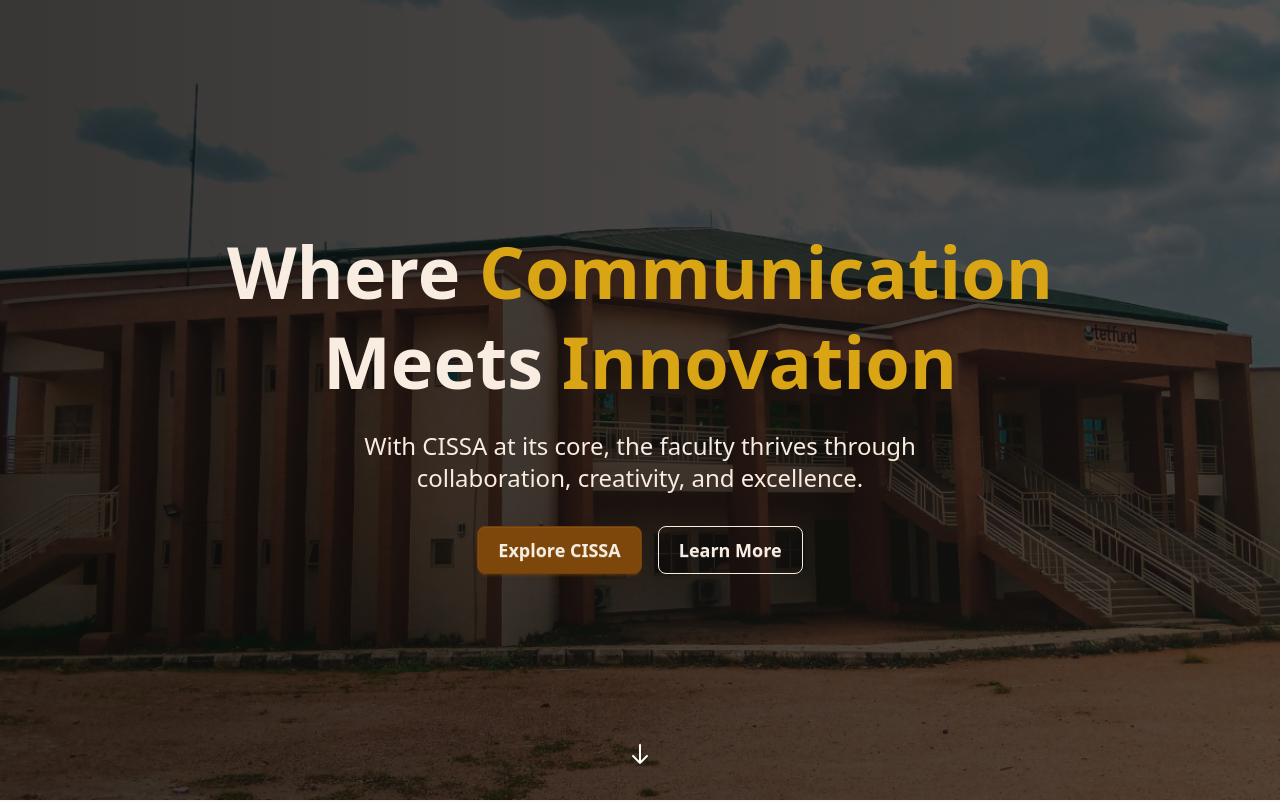
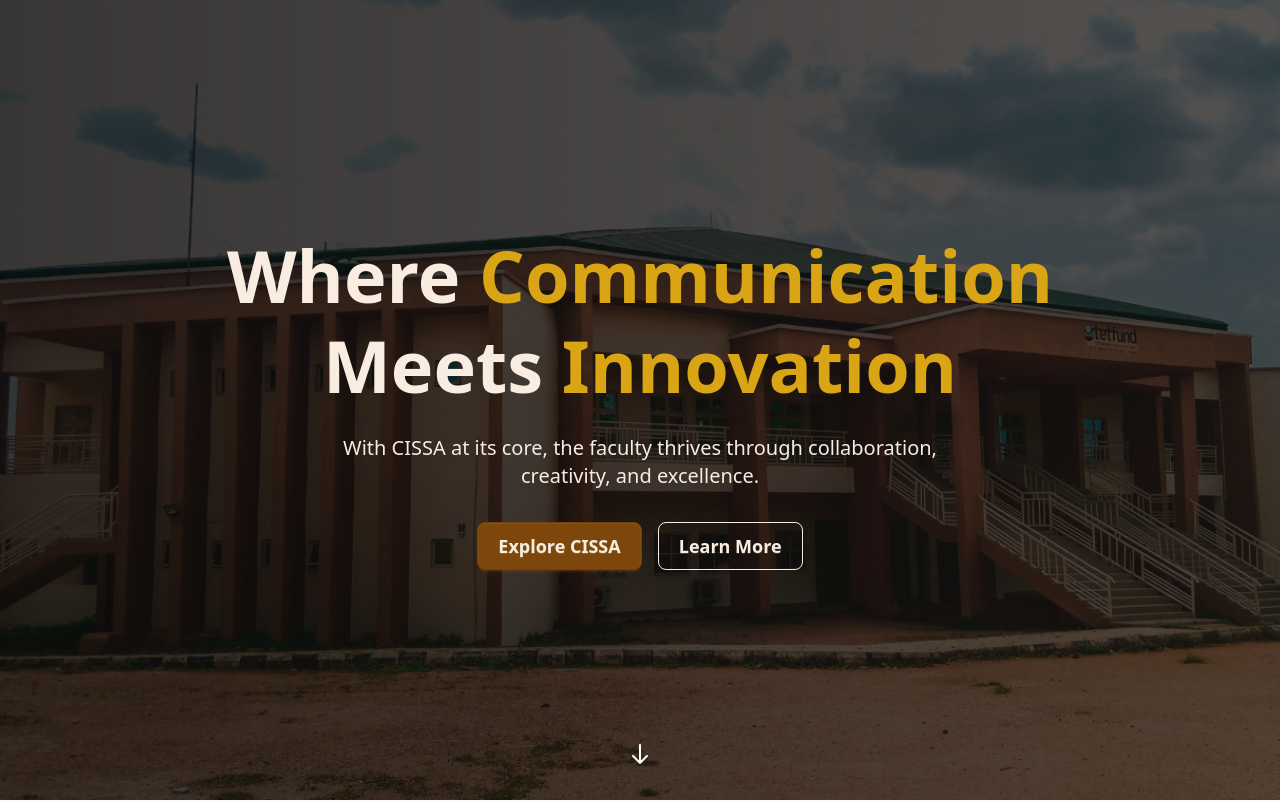
Before and after one commit to cissaunilorin/cissa-paragon-website-frontend, a Next.js app: page / in a window 1280 px wide. Shown: the top 802 px of the page. Built offline with nearby package versions, Linux system fonts and the light colour scheme.

Commit message:
fix: adjust font size in Hero component for improved readability

```diff
--- a/src/components/Home/Hero.tsx
+++ b/src/components/Home/Hero.tsx
@@ -15,7 +15,7 @@ export default function Hero() {
                         <span className="text-secondary">Communication</span>{" "}
                         Meets <span className="text-secondary">Innovation</span>
                     </h1>
-                    <p className="mb-8 text-lg md:text-2xl max-w-2xl mx-auto">
+                    <p className="mb-8 text-lg md:text-xl max-w-2xl mx-auto">
                         With CISSA at its core, the faculty thrives through
                         collaboration, creativity, and excellence.
                     </p>
```
